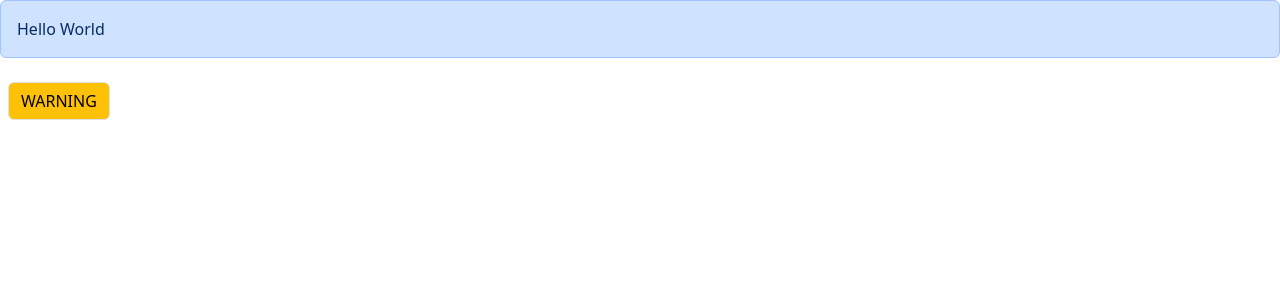
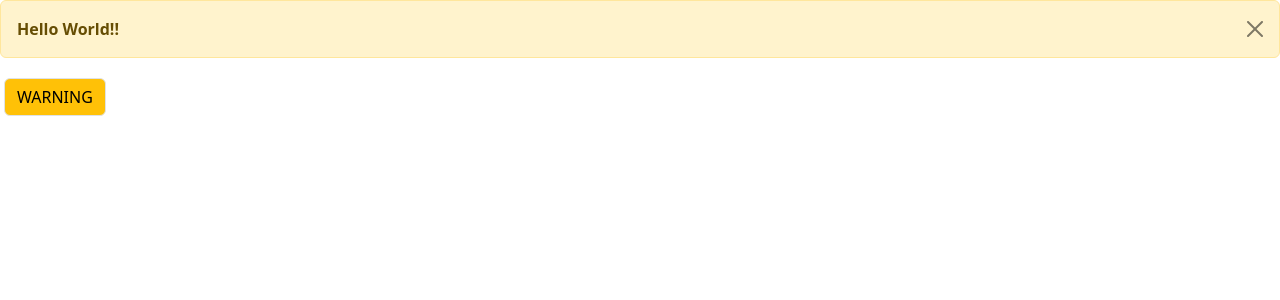
Before and after one commit to Ayroid/React-Mosh, a React (Vite) app in the folder ace/: page / in a window 1280 px wide. Both pictures are taken after a click on the button "WARNING". Shown: the top 300 px of the page. Built offline with nearby package versions, Linux system fonts and the light colour scheme.

Commit message:
Alert Component added and visibility toggle added

```diff
--- a/ace/src/App.tsx
+++ b/ace/src/App.tsx
@@ -28,19 +28,34 @@
 //   );
 // }
 
+import { useState } from "react";
 import Alert from "./components/Alert";
 import Button from "./components/Button";
 
 const App = () => {
   const btnType = "warning";
   const btnValue = btnType.toUpperCase();
+  const [alertVisible, setAlertVisible] = useState(false);
 
   return (
     <div>
-      <Alert>
-        Hello <span>World</span>
-      </Alert>
-      <Button btnType={btnType} btnValue={btnValue}></Button>
+      {alertVisible && (
+        <Alert
+          onClose={() => {
+            setAlertVisible(false);
+          }}
+        >
+          Hello World!!
+        </Alert>
+      )}
+      <Button
+        onClick={() => {
+          setAlertVisible(true);
+        }}
+        btnType={btnType}
+      >
+        {btnValue}
+      </Button>
     </div>
   );
 };
--- a/ace/src/components/Alert.tsx
+++ b/ace/src/components/Alert.tsx
@@ -1,13 +1,23 @@
-import { ReactNode } from "react"
+import { ReactNode } from "react";
 
 interface Props {
-    children:ReactNode
+  children: ReactNode;
+  onClose: () => void;
 }
 
-const Alert = ({children}:Props) => {
+const Alert = ({ children, onClose }: Props) => {
   return (
-    <div className="alert alert-primary">{children}</div>
-  )
-}
+    <div className={"alert alert-warning alert-dismissible"} role="alert">
+      <strong>{children}</strong>
+      <button
+        type="button"
+        className="btn-close"
+        data-bs-dismiss="alert"
+        aria-label="Close"
+        onClick={onClose}
+      ></button>
+    </div>
+  );
+};
 
-export default Alert
+export default Alert;
--- a/ace/src/components/Button.tsx
+++ b/ace/src/components/Button.tsx
@@ -1,13 +1,14 @@
 interface Props {
   btnType: string;
-  btnValue: string;
+  children: string;
+  onClick: () => void;
 }
 
-const Button = ({ btnType, btnValue }: Props) => {
-  const classes = "btn btn-";
+const Button = ({ btnType, children, onClick }: Props) => {
+  const classes = "m-1 border btn btn-";
   return (
-    <button type="button" className={classes + btnType + " m-2 border"}>
-      {btnValue}
+    <button onClick={onClick} type="button" className={classes + btnType}>
+      {children}
     </button>
   );
 };
```
